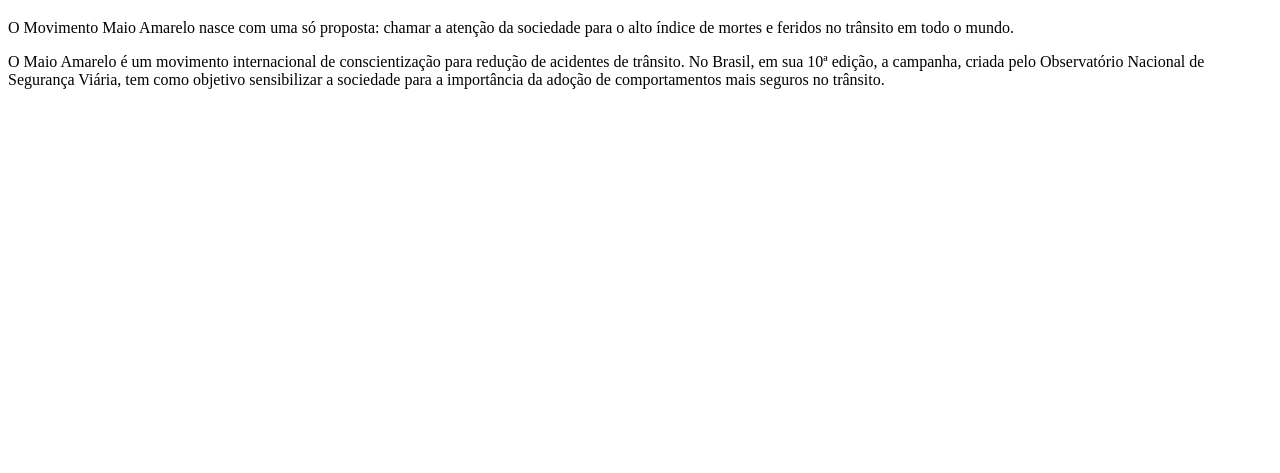
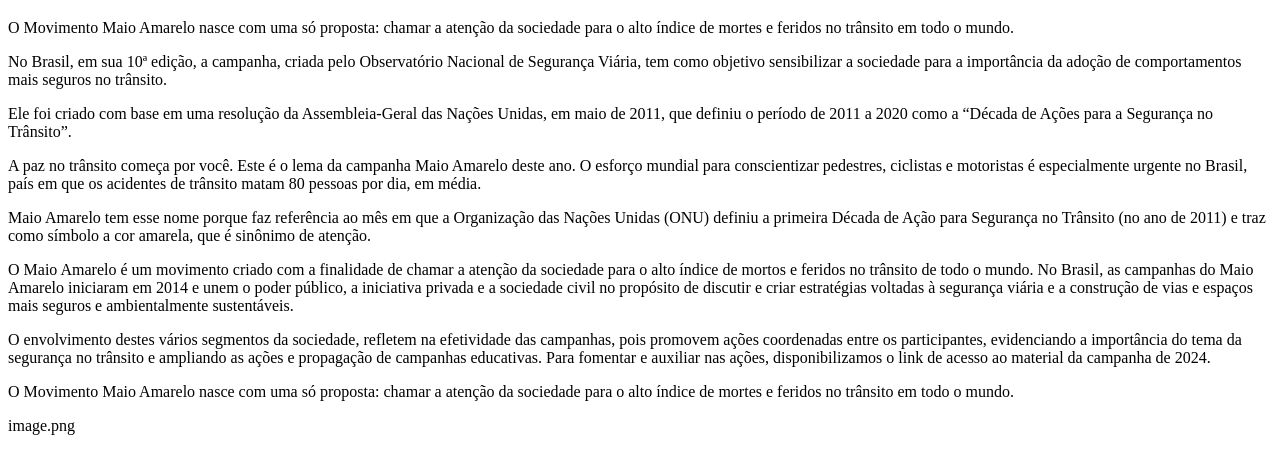
Before and after one commit to pereira-01/maioamarelo, a plain HTML site: page index.html in a window 1280 px wide. Shown: the part 61-534 px from the top of the page. Drawn offline with Linux system fonts and the light colour scheme.

Commit message:
Add files via upload

```diff
--- a/index.html
+++ b/index.html
@@ -11,6 +11,18 @@
         <h1>Maio Amarelo</h1>
      </center>
     <p> O Movimento Maio Amarelo nasce com uma só proposta: chamar a atenção da sociedade para o alto índice de mortes e feridos no trânsito em todo o mundo.</p>
-    O Maio Amarelo é um movimento internacional de conscientização para redução de acidentes de trânsito. No Brasil, em sua 10ª edição, a campanha, criada pelo Observatório Nacional de Segurança Viária, tem como objetivo sensibilizar a sociedade para a importância da adoção de comportamentos mais seguros no trânsito.
+ <p>No Brasil, em sua 10ª edição, a campanha, criada pelo Observatório Nacional de Segurança Viária, tem como objetivo sensibilizar a sociedade para a importância da adoção de comportamentos mais seguros no trânsito.</p>
+    <P>Ele foi criado com base em uma resolução da Assembleia-Geral das Nações Unidas, em maio de 2011, que definiu o período de 2011 a 2020 como a “Década de Ações para a Segurança no Trânsito”.</P>
+    A paz no trânsito começa por você. Este é o lema da campanha Maio Amarelo deste ano. O esforço mundial para conscientizar pedestres, ciclistas e motoristas é especialmente urgente no Brasil, país em que os acidentes de trânsito matam 80 pessoas por dia, em média.
+    <P>Maio Amarelo tem esse nome porque faz referência ao mês em que a Organização das Nações Unidas (ONU) definiu a primeira Década de Ação para Segurança no Trânsito (no ano de 2011) e traz como símbolo a cor amarela, que é sinônimo de atenção.</P>
+    <p>O Maio Amarelo é um movimento criado com a finalidade de chamar a atenção da sociedade para o alto índice de mortos e feridos no trânsito de todo o mundo. No Brasil, as campanhas do Maio Amarelo iniciaram em 2014 e unem o poder público, a iniciativa privada e a sociedade civil no propósito de discutir e criar estratégias voltadas à segurança viária e a construção de vias e espaços mais seguros e ambientalmente sustentáveis.</p>
+
+O envolvimento destes vários segmentos da sociedade, refletem na efetividade das campanhas, pois promovem ações coordenadas entre os participantes, evidenciando a importância do tema da segurança no trânsito e ampliando as ações e propagação de campanhas educativas.
+
+Para fomentar e auxiliar nas ações, disponibilizamos o link de acesso ao material da campanha de 2024.
+<p>O Movimento Maio Amarelo nasce com uma só proposta: chamar a atenção da sociedade para o alto índice de mortes e feridos no trânsito em todo o mundo.</p>
+image.png
+
+
 </body>
 </html>
```
